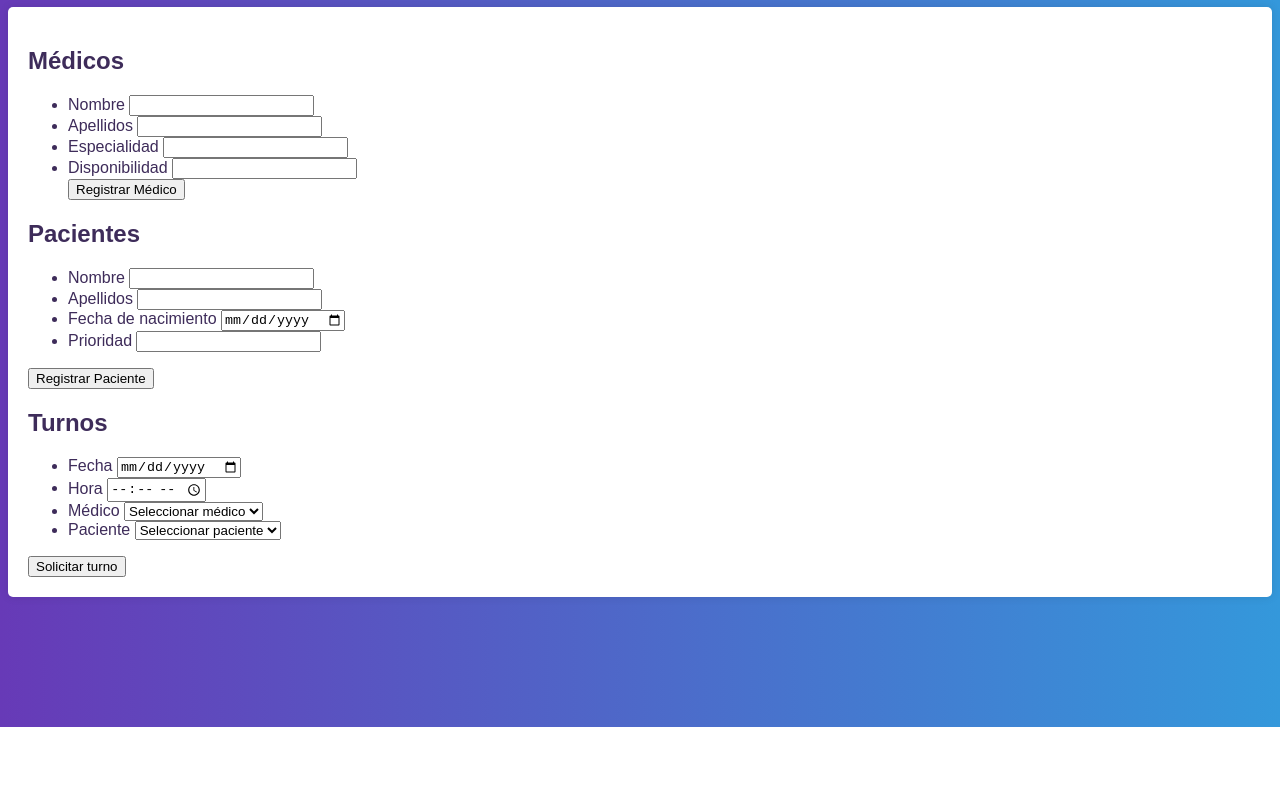
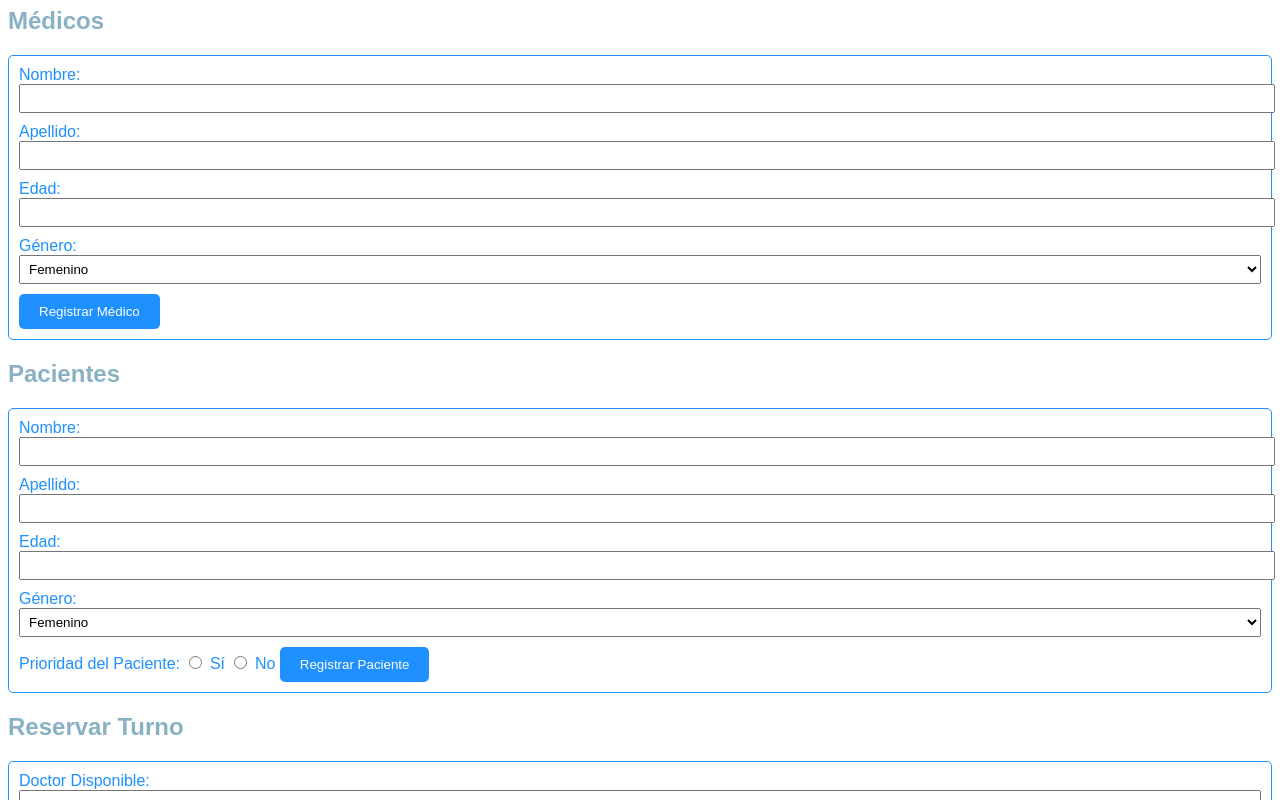
Before and after one commit to jormanDsarrollador/Proyecto_hospital, a plain HTML site: page index.html in a window 1280 px wide. Shown: the part 73-873 px from the top of the page. Before the commit the page ends 800 px from the top, so only its background shows below. Drawn offline with Linux system fonts and the light colour scheme; some packages are replaced by stand-ins of ours; a script that the page names is missing.

Commit message:
RamaJorman2

```diff
--- a/css/estilo.css
+++ b/css/estilo.css
@@ -1,23 +1,61 @@
 body {
-    background-color: #f0f0f0;
   font-family: Arial, sans-serif;
-    background: linear-gradient(to right, #673AB7, #3498DB);
-        /* Fallback para navegadores que no admiten gradientes */
-        background: -webkit-linear-gradient(to right, #673AB7, #3498DB);
-        background: -moz-linear-gradient(to right, #673AB7, #3498DB);
-        background: -o-linear-gradient(to right, #673AB7, #3498DB);
-        background: linear-gradient(to right, #673AB7, #3498DB);
-        /* Establece el color del texto para asegurar la legibilidad en el fondo */
-        color: #3e2c5a;
 }
 
-  h1 {
-    color: #333;
+h1, h2 {
+  color: rgb(137, 177, 196);
 }
 
-  .form {
-    background-color: #fff;
+.section {
+  margin-bottom: 20px;
+}
+
+.doctor, .patient, .appointment {
+  border: 1px solid dodgerblue;
+  padding: 10px;
+  border-radius: 5px;
+  margin-bottom: 10px;
+}
+
+label {
+  color: dodgerblue;
+}
+
+input[type="text"],
+select,
+input[type="date"],
+input[type="time"] {
+  width: 100%;
+  margin-bottom: 10px;
+  padding: 5px;
+}
+
+button {
+  background-color: dodgerblue;
+  color: white;
+  border: none;
+  padding: 10px 20px;
+  border-radius: 5px;
+  cursor: pointer;
+}
+
+button:hover {
+  background-color: deepskyblue;
+}
+
+.reservations {
+  background-color: #f5f5f5;
   padding: 20px;
+  border-radius: 10px;
+}
+
+#reservations {
+  list-style: none;
+}
+
+#reservations li {
+  background-color: #ffb6c1;
+  margin-bottom: 5px;
+  padding: 10px;
   border-radius: 5px;
-    box-shadow: 0 0 10px rgba(0, 0, 0, 0.1);
 }
--- a/index.html
+++ b/index.html
@@ -5,77 +5,72 @@
     <meta name="viewport" content="width=device-width, initial-scale=1.0">
     <link rel="stylesheet" href="./css/estilo.css">
     <title>Sistema de turnos para hospitales</title>
-    <script src="https://cdn.jsdelivr.net/npm/sweetalert2@10"></script>
+
 </head>
 <body>
-    <h1>Sistema de turnos para hospitales</h1>
+  <h1>Sistema de gestión de Turnos</h1>
   <div class="form">
-    <h2>Médicos</h2>
-    <ul>
-      <li>
-        <label for="doctor-name">Nombre</label>
-        <input type="text" id="doctor-name">
-      </li>
-      <li>
-        <label for="doctor-surname">Apellidos</label>
-        <input type="text" id="doctor-surname">
-      </li>
-      <li>
-        <label for="doctor-specialty">Especialidad</label>
-        <input type="text" id="doctor-specialty">
-      </li>
-      <li>
-        <label for="doctor-availability">Disponibilidad</label>
-        <input type="text" id="doctor-availability">
-      </li>
-      <button id="registrar-medico">Registrar Médico</button>
-    </ul>
-    <h2>Pacientes</h2>
-    <ul>
-      <li>
-        <label for="patient-name">Nombre</label>
-        <input type="text" id="patient-name">
-      </li>
-      <li>
-        <label for="patient-surname">Apellidos</label>
-        <input type="text" id="patient-surname">
-      </li>
-      <li>
-        <label for="patient-birthdate">Fecha de nacimiento</label>
-        <input type="date" id="patient-birthdate">
-      </li>
-      <li>
-        <label for="patient-priority">Prioridad</label>
-        <input type="number" id="patient-priority">
-      </li>
-    </ul>
-    <button id="registrar-paciente">Registrar Paciente</button>
-    <h2>Turnos</h2>
-    <ul>
-      <li>
-        <label for="date">Fecha</label>
-        <input type="date" id="date">
-      </li>
-      <li>
-        <label for="time">Hora</label>
-        <input type="time" id="time">
-      </li>
-      <li>
-        <label for="doctor">Médico</label>
-        <select id="doctor">
-          <option value="">Seleccionar médico</option>
-          <option value="1">Dr. García</option>
-          <option value="2">Dra. Pérez</option>
-        </select>
-      </li>
-      <li>
-        <label for="patient">Paciente</label>
-        <select id="patient">
-          <option value="">Seleccionar paciente</option>
-        </select>
-      </li>
-    </ul>
-    <button id="solicitar-turno">Solicitar turno</button>
+      <div class="section">
+          <h2>Médicos</h2>
+          <div class="doctor">
+              <label for="doctor-name">Nombre:</label>
+              <input type="text" id="doctor-name">
+              <label for="doctor-apellido">Apellido:</label>
+              <input type="text" id="doctor-apellido">
+              <label for="doctor-edad">Edad:</label>
+              <input type="text" id="doctor-edad">
+              <label for="doctor-gender">Género:</label>
+              <select id="doctor-gender">
+                  <option value="Femenino">Femenino</option>
+                  <option value="Masculino">Masculino</option>
+                  <option value="Otro">Y 39 Tipos De Geys</option>
+              </select>
+              <button onclick="registrarMedico()">Registrar Médico</button>
+          </div>
+      </div>
+
+      <div class="section">
+          <h2>Pacientes</h2>
+          <div class="patient">
+              <label for="patient-name">Nombre:</label>
+              <input type="text" id="patient-name">
+              <label for="patient-apellido">Apellido:</label>
+              <input type="text" id="patient-apellido">
+              <label for="patient-edad">Edad:</label>
+              <input type="text" id="patient-edad">
+              <label for="patient-gender">Género:</label>
+              <select id="patient-gender">
+                  <option value="Femenino">Femenino</option>
+                  <option value="Masculino">Masculino</option>
+              </select>
+              <label>Prioridad del Paciente:</label>
+              <input type="radio" id="priority-yes" name="priority" value="Sí">
+              <label for="priority-yes">Sí</label>
+              <input type="radio" id="priority-no" name="priority" value="No">
+              <label for="priority-no">No</label>
+              <button onclick="registrarPaciente()">Registrar Paciente</button>
+          </div>
+      </div>
+
+      <div class="section">
+          <h2>Reservar Turno</h2>
+          <div class="appointment">
+              <label>Doctor Disponible:</label>
+              <select id="doctor-select"></select>
+              <label for="appointment-date">Fecha:</label>
+              <input type="date" id="appointment-date">
+              <label for="appointment-time">Hora:</label>
+              <input type="time" id="appointment-time">
+              <select id="patient-select"></select>
+              <button onclick="registrarTurno()">Reservar Turno</button>
+          </div>
+      </div>
+  </div>
+  <div class="reservations">
+      <div class="section">
+          <h2>Reservaciones Realizadas</h2>
+          <ul id="reservations"></ul>
+      </div>
   </div>
 
 <script src="./scrips/script.js"></script>
--- a/scrips/script.js
+++ b/scrips/script.js
@@ -1,22 +1,23 @@
-const data = {
-    doctors: [],
-    patients: [],
-    appointments: []
-};
+const medicos = [];
+const pacientes = [];
+const reservaciones = [];
 
-function Doctor(name, surname, specialty, availability) {
-    this.name = name;
-    this.surname = surname;
-    this.specialty = specialty;
-    this.availability = availability;
+function Medico(nombre, apellido, edad, genero) {
+    this.nombre = nombre;
+    this.apellido = apellido;
+    this.edad = edad;
+    this.genero = genero;
 }
 
-function Patient(name, surname, birthdate, priority) {
-    this.name = name;
-    this.surname = surname;
-    this.birthdate = birthdate;
-    this.priority = priority;
+function Paciente(nombre, apellido, edad, genero, prioridad) {
+    this.nombre = nombre;
+    this.apellido = apellido;
+    this.edad = edad;
+    this.genero = genero;
+    this.prioridad = prioridad;
 }
+
+//Abajo tu lineas de codigo
 
 function validateForm() {
     const doctorName = document.getElementById('doctor-name').value;
```
Lines whose indentation alone changed are shown as unchanged.
